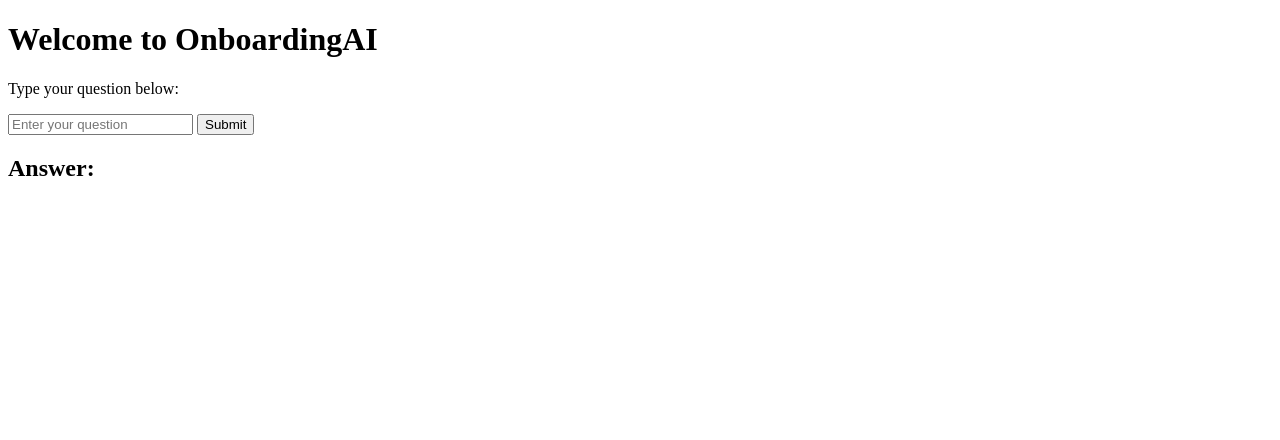
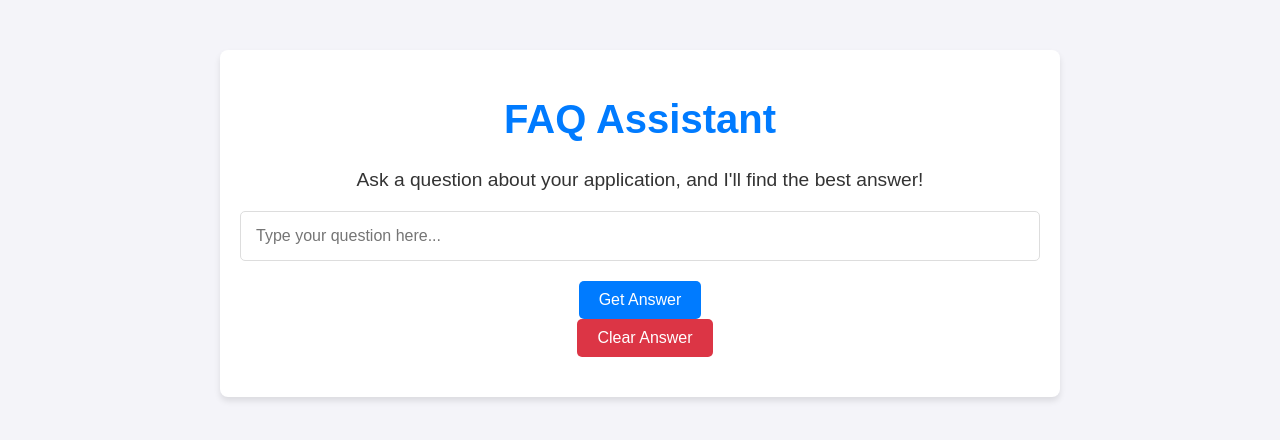
Before and after one commit to stefanopet000/OnboardingAI, a Flask app: page / in a window 1280 px wide. Shown: the top 440 px of the page. Run offline with Flask 3, Linux system fonts and the light colour scheme; parts of the project's set-up code (start-up, migrations or seed data) failed here and were passed over.

Commit message:
v 03 a nicer style, and being able to get answer from a set of ruby scenario

```diff
--- a/app.py
+++ b/app.py
@@ -4,14 +4,18 @@
 app = Flask(__name__)
 
 # Initialize the FAQAssistant with the data file
-faq_assistant = FAQAssistant(file_path="data/faqs.json")
+faq_assistant = FAQAssistant(
+    ruby_file="data/scenarios.rb",
+    json_file="data/scenarios.json"
+)
 
-@app.route("/")
+@app.route(("/"), methods=["GET", "POST"])
 def home():
     answer= None
     if request.method == "POST":
         question = request.form.get("question")
-    return render_template("index.html")
+        answer = faq_assistant.get_answer(question)
+    return render_template("index.html", answer=answer)
 
 @app.route("/get-answer", methods=["POST"])
 def get_answer():
@@ -21,7 +25,7 @@
     return jsonify({"answer": answer})
 
 if __name__ == "__main__":
-    app.run(host="0.0.0.0", port=5000, debug=True)
+    app.run(host="0.0.0.0", port=5001)
 
 
 
--- a/templates/index.html
+++ b/templates/index.html
@@ -1,35 +1,120 @@
 <!DOCTYPE html>
-<html>
+<html lang="en">
 
 <head>
-    <title>OnboardingAI</title>
+    <meta charset="UTF-8">
+    <meta name="viewport" content="width=device-width, initial-scale=1.0">
+    <title>FAQ Assistant</title>
+    <style>
+        /* General Reset */
+        body {
+            margin: 0;
+            padding: 0;
+            font-family: 'Arial', sans-serif;
+            background-color: #f4f4f9;
+            color: #333;
+        }
+
+        /* Center the content */
+        .container {
+            max-width: 800px;
+            margin: 50px auto;
+            padding: 20px;
+            background: #ffffff;
+            box-shadow: 0 4px 6px rgba(0, 0, 0, 0.1);
+            border-radius: 8px;
+            text-align: center;
+        }
+
+        /* Heading */
+        h1 {
+            color: #007BFF;
+            font-size: 2.5em;
+        }
+
+        p {
+            font-size: 1.2em;
+            margin: 10px 0;
+        }
+
+        /* Form and Input */
+        form {
+            margin: 20px 0;
+            display: flex;
+            flex-direction: column;
+            align-items: center;
+        }
+
+        input[type="text"] {
+            width: 100%;
+            padding: 15px;
+            margin-bottom: 20px;
+            border: 1px solid #ddd;
+            border-radius: 5px;
+            font-size: 1em;
+            box-sizing: border-box;
+            /* Include padding in width */
+        }
+
+        button {
+            background-color: #007BFF;
+            color: #ffffff;
+            padding: 10px 20px;
+            border: none;
+            border-radius: 5px;
+            font-size: 1em;
+            cursor: pointer;
+        }
+
+        button:hover {
+            background-color: #0056b3;
+        }
+
+        .clear-button {
+            background-color: #dc3545;
+            margin-left: 10px;
+        }
+
+        .clear-button:hover {
+            background-color: #a71d2a;
+        }
+
+        /* Answer Section */
+        .answer {
+            margin-top: 30px;
+            padding: 20px;
+            background: #e7f3fe;
+            border: 1px solid #b3d8ff;
+            border-radius: 5px;
+        }
+    </style>
     <script>
-        async function fetchAnswer() {
-            const query = document.getElementById("userInput").value;
-
-            const response = await fetch("/get-answer", {
-                method: "POST",
-                headers: {
-                    "Content-Type": "application/json"
-                },
-                body: JSON.stringify({ question: query })
-            });
-
-            const data = await response.json();
-
-            // Display the answer
-            document.getElementById("response").innerText = data.answer || "No answer available.";
+        function clearAnswer() {
+            document.querySelector('input[name="question"]').value = "";
+            const answerDiv = document.querySelector('.answer');
+            if (answerDiv) {
+                answerDiv.style.display = "none";
+            }
         }
     </script>
 </head>
 
 <body>
-    <h1>Welcome to OnboardingAI</h1>
-    <p>Type your question below:</p>
-    <input type="text" id="userInput" placeholder="Enter your question" />
-    <button onclick="fetchAnswer()">Submit</button>
-    <h2>Answer:</h2>
-    <p id="response"></p>
+    <div class="container">
+        <h1>FAQ Assistant</h1>
+        <p>Ask a question about your application, and I'll find the best answer!</p>
+        <form method="POST">
+            <input type="text" name="question" placeholder="Type your question here..." required>
+            <button type="submit">Get Answer</button>
+            <button type="button" class="clear-button" onclick="clearAnswer()">Clear Answer</button>
+        </form>
+        {% if answer %}
+        <div class="answer">
+            <h3>Answer:</h3>
+            <p>{{ answer }}</p>
+        </div>
+        {% endif %}
+    </div>
 </body>
 
 </html>
```
Also changed, not shown: main.py (+12 -4 lines), parseScenario.py (+13 -7 lines).
